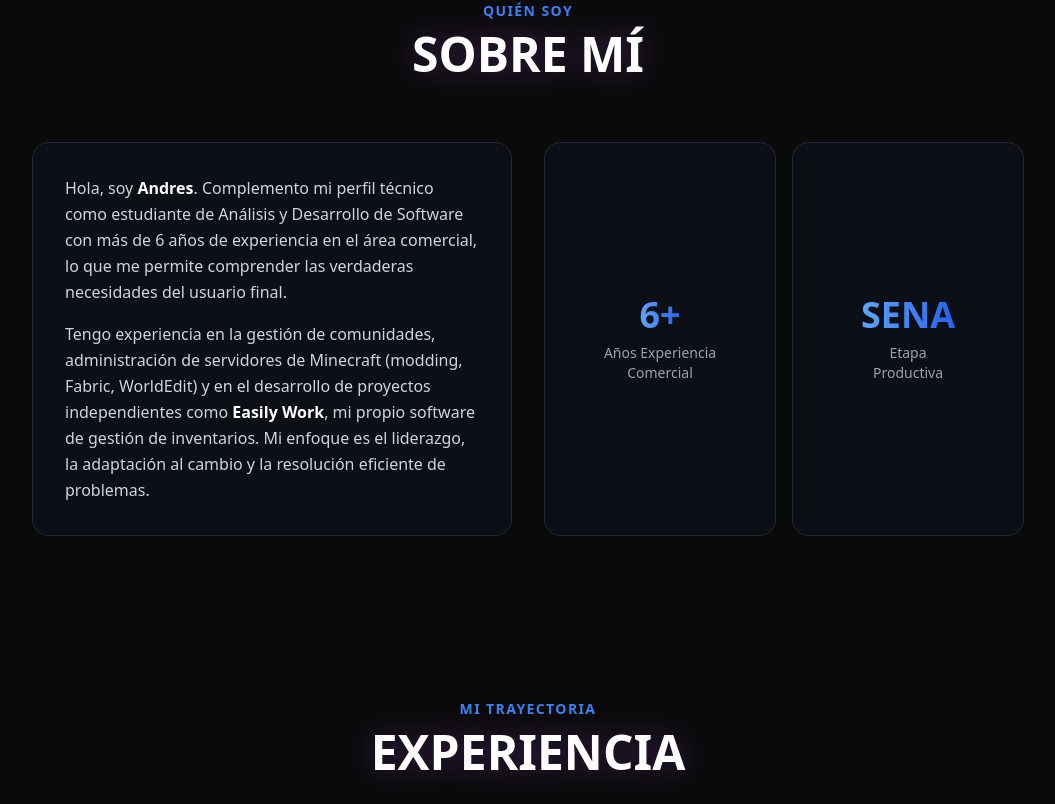
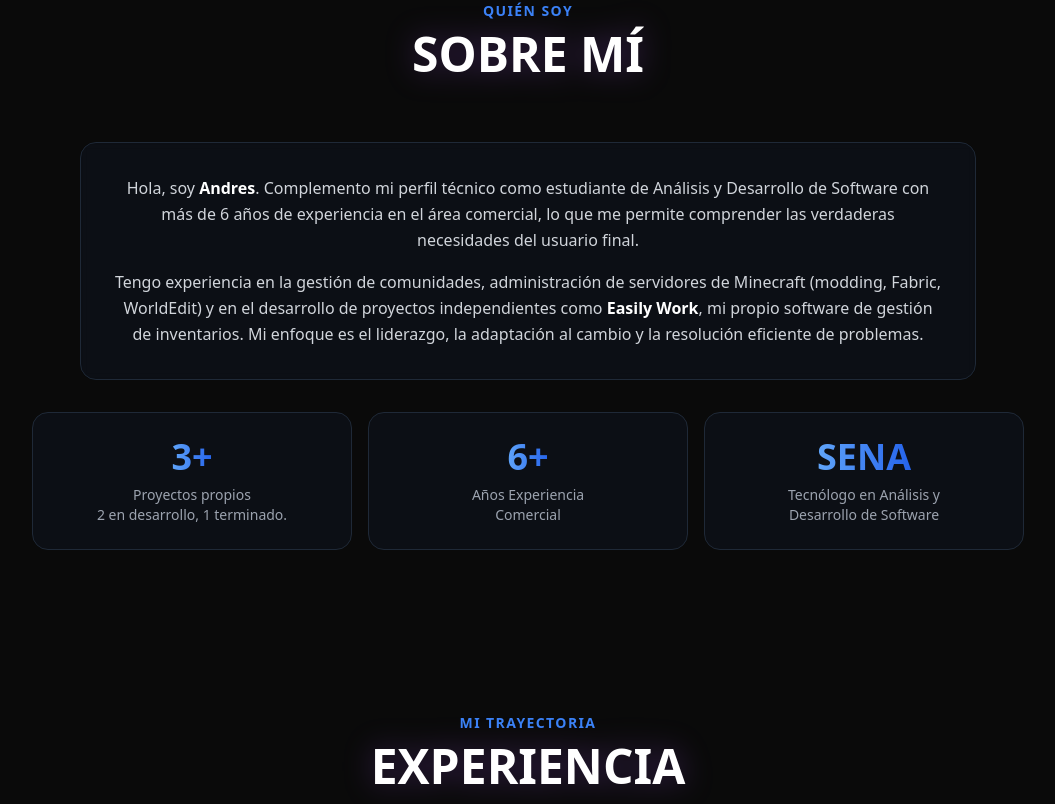
Before and after one commit to cristi1jimenez-sys/portafolio-Andres-definitivo-2026, a Next.js app: page / in a window 1280 px wide. Shown: the part 896-1700 px from the top of the page, without its empty margins (112-1167 px from the left). Built offline with nearby package versions, Linux system fonts and the light colour scheme.

Commit message:
Diseño: texto centrado y estadisticas en 3 columnas

```diff
--- a/src/app/page.js
+++ b/src/app/page.js
@@ -106,22 +106,36 @@ export default function Home() {
           </motion.h2>
         </div>
 
-        <div className="grid gap-8 md:grid-cols-2">
+        <div className="grid gap-8 md:grid-cols-1 lg:grid-cols-1">
           {/* Tarjeta de texto */}
-          <motion.div
-            initial={{ opacity: 0, x: -30 }} whileInView={{ opacity: 1, x: 0 }} viewport={{ once: true }} transition={{ duration: 0.6 }}
-            className="p-8 border border-gray-800 bg-gray-900/40 rounded-2xl backdrop-blur-sm"
+         <motion.div
+            initial={{ opacity: 0, y: 20 }}
+            whileInView={{ opacity: 1, y: 0 }}
+            viewport={{ once: true }}
+            transition={{ duration: 0.6 }}
+            className="p-8 mb-8 mx-auto max-w-4xl text-center border border-gray-800 bg-gray-900/40 rounded-2xl backdrop-blur-sm"
           >
-            <p className="mb-4 leading-relaxed text-gray-300">
+            <h6 className="mb-4 leading-relaxed text-gray-300">
               Hola, soy <strong className="text-white">Andres</strong>. Complemento mi perfil técnico como estudiante de Análisis y Desarrollo de Software con más de 6 años de experiencia en el área comercial, lo que me permite comprender las verdaderas necesidades del usuario final.
-            </p>
-            <p className="leading-relaxed text-gray-300">
+            </h6>
+            <h6 className="leading-relaxed text-gray-300">
               Tengo experiencia en la gestión de comunidades, administración de servidores de Minecraft (modding, Fabric, WorldEdit) y en el desarrollo de proyectos independientes como <strong className="text-white">Easily Work</strong>, mi propio software de gestión de inventarios. Mi enfoque es el liderazgo, la adaptación al cambio y la resolución eficiente de problemas.
-            </p>
+            </h6>
           </motion.div>
+          </div>
+
 
           {/* Tarjetas de estadísticas */}
-          <div className="grid grid-cols-2 gap-4">
+          <div className="grid grid-cols-1 md:grid-cols-3 gap-4">
+
+             <motion.div
+              initial={{ opacity: 0, y: 20 }} whileInView={{ opacity: 1, y: 0 }} viewport={{ once: true }} transition={{ delay: 0.2 }}
+              className="flex flex-col items-center justify-center p-6 text-center transition-colors border border-gray-800 bg-gray-900/40 rounded-2xl hover:border-blue-500/50"
+            >
+              <span className="text-4xl font-black text-transparent bg-clip-text bg-gradient-to-r from-blue-400 to-blue-600">3+</span>
+              <span className="mt-2 text-sm text-gray-400">Proyectos propios<br/>2 en desarrollo, 1 terminado.</span>
+            </motion.div>
+
             <motion.div
               initial={{ opacity: 0, y: 20 }} whileInView={{ opacity: 1, y: 0 }} viewport={{ once: true }} transition={{ delay: 0.2 }}
               className="flex flex-col items-center justify-center p-6 text-center transition-colors border border-gray-800 bg-gray-900/40 rounded-2xl hover:border-blue-500/50"
@@ -135,9 +149,9 @@ export default function Home() {
               className="flex flex-col items-center justify-center p-6 text-center transition-colors border border-gray-800 bg-gray-900/40 rounded-2xl hover:border-blue-500/50"
             >
               <span className="text-4xl font-black text-transparent bg-clip-text bg-gradient-to-r from-blue-400 to-blue-600">SENA</span>
-              <span className="mt-2 text-sm text-gray-400">Etapa<br/>Productiva</span>
+              <span className="mt-2 text-sm text-gray-400">Tecnólogo en Análisis y <br/>Desarrollo de Software</span>
             </motion.div>
-          </div>
+
         </div>
       </section>
 
@@ -239,7 +253,7 @@ export default function Home() {
                 <h3 className="text-xl font-bold">Comcercializadora LCL </h3>
                 <span className="px-2 py-1 text-xs text-gray-300 bg-gray-800 rounded-full">2022-2024</span>
               </div>
-              <p className="mb-4 text-sm text-gray-400">Asesor comercial en colombina , Ejecución de estrategias de ventas en campo, atendiendo canal tradicional y moderno,cumpliendo con las metas mensuales y fortalecimiento de relaciones con clientes.</p>
+              <p className="mb-4 text-sm text-gray-400">Asesor comercial en colombina, Ejecución de estrategias de ventas en campo, atendiendo canal tradicional y moderno,cumpliendo con las metas mensuales y fortalecimiento de relaciones con clientes.</p>
               <div className="flex gap-2 text-xs text-gray-500">
                 <span className="px-2 py-1 bg-gray-800 rounded">Ventas</span>
                 <span className="px-2 py-1 bg-gray-800 rounded">Gestión de Clientes</span>
```
